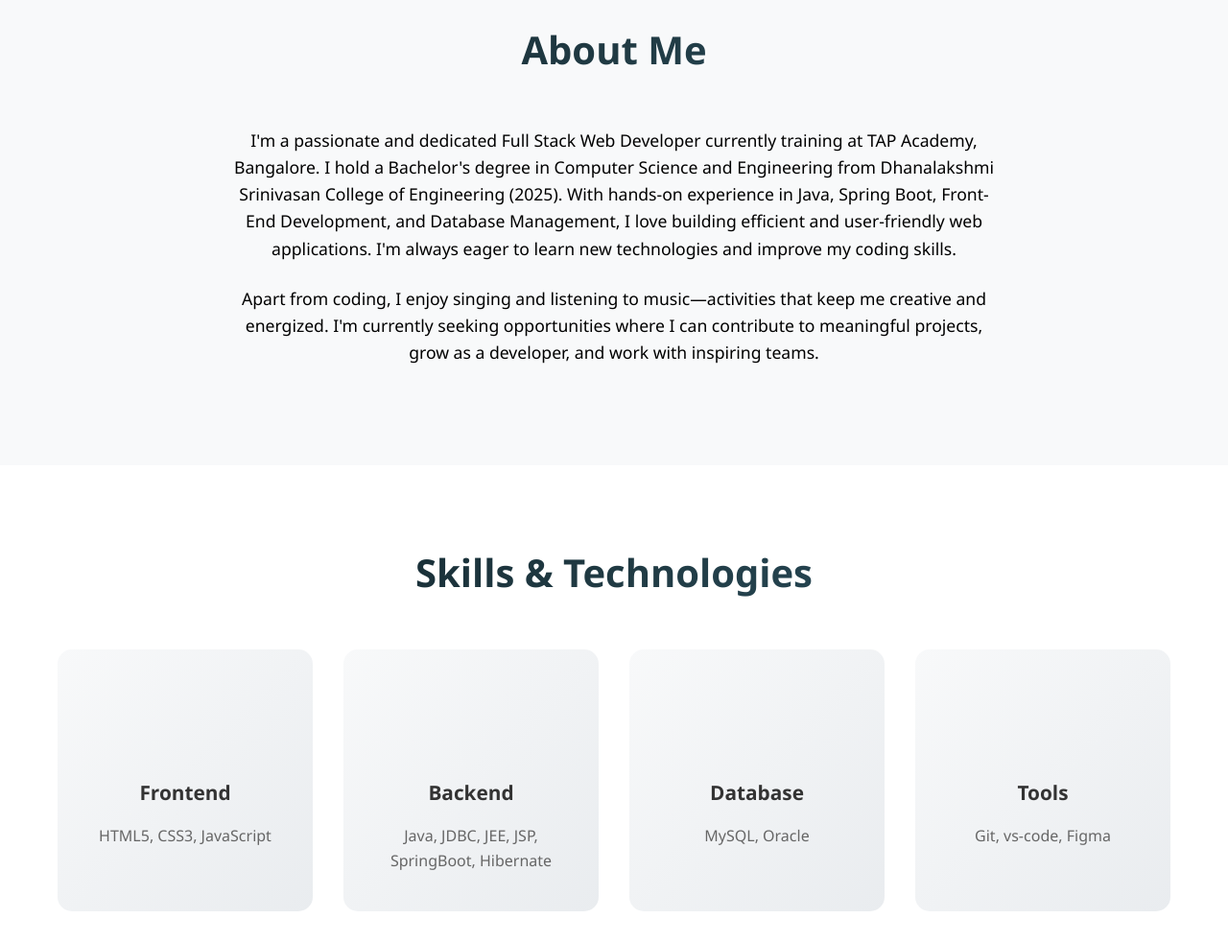
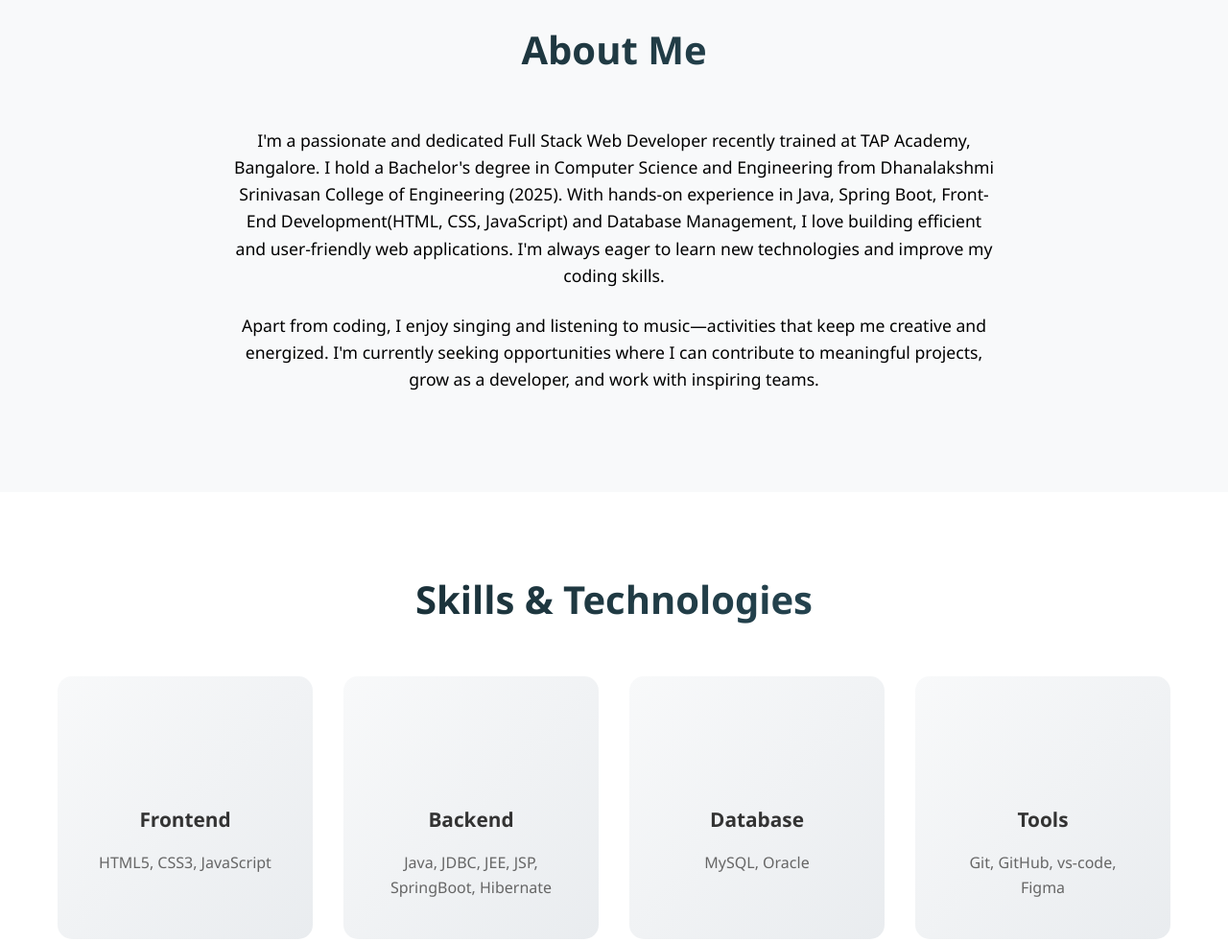
Before and after one commit to Aadhikesavan09/My-Portfolio, a plain HTML site: page index.html in a window 1280 px wide. Shown: the part 860-1842 px from the top of the page at 96% size. Drawn offline with Linux system fonts and the light colour scheme.

Commit message:
Update index.html

```diff
--- a/index.html
+++ b/index.html
@@ -59,9 +59,9 @@
             <div class="about-content">
                 <div class="about-text">
                     <p>
-                        I'm a passionate and dedicated Full Stack Web Developer currently training at TAP Academy, Bangalore.
+                        I'm a passionate and dedicated Full Stack Web Developer recently trained at TAP Academy, Bangalore.
                         I hold a Bachelor's degree in Computer Science and Engineering from Dhanalakshmi Srinivasan College of Engineering (2025).
-                        With hands-on experience in Java, Spring Boot, Front-End Development, and Database Management, I love building efficient and user-friendly web applications.
+                        With hands-on experience in Java, Spring Boot, Front-End Development(HTML, CSS, JavaScript) and Database Management, I love building efficient and user-friendly web applications.
                         I'm always eager to learn new technologies and improve my coding skills.
                     </p>
                     <p>
@@ -119,7 +119,7 @@
                         <i class="fab fa-git-alt"></i>
                     </div>
                     <h3>Tools</h3>
-                    <p>Git, vs-code, Figma</p>
+                    <p>Git, GitHub, vs-code, Figma</p>
                 </div>
             </div>
         </div>
@@ -147,7 +147,7 @@
                     <div class="project-content">
                         <h3>AI-Powered Enquiry Assistance for Inclusive Campus Education</h3>
                         <p> Developed an AI-powered chatbot named AskDSCE to automate and enhance student and staff communication
-                            within educational institutions.</p>
+                            within educational institutions. Implemented using the Rasa framework, delivering real-time, accurate, and personalized query responses.</p>
                         <div class="project-tech">
                             <span class="tech-tag">Python</span>
                             <span class="tech-tag">RASA</span>
```
